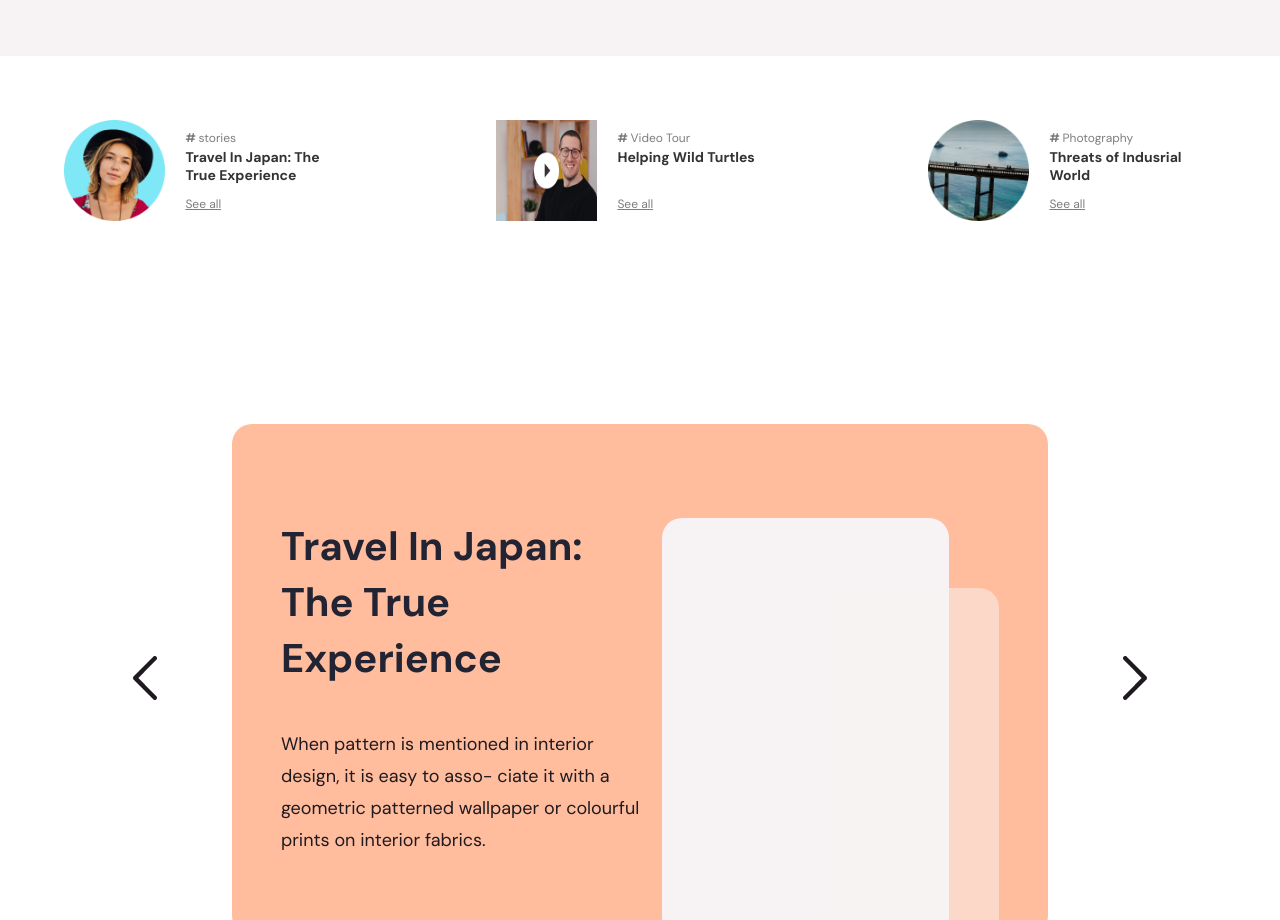
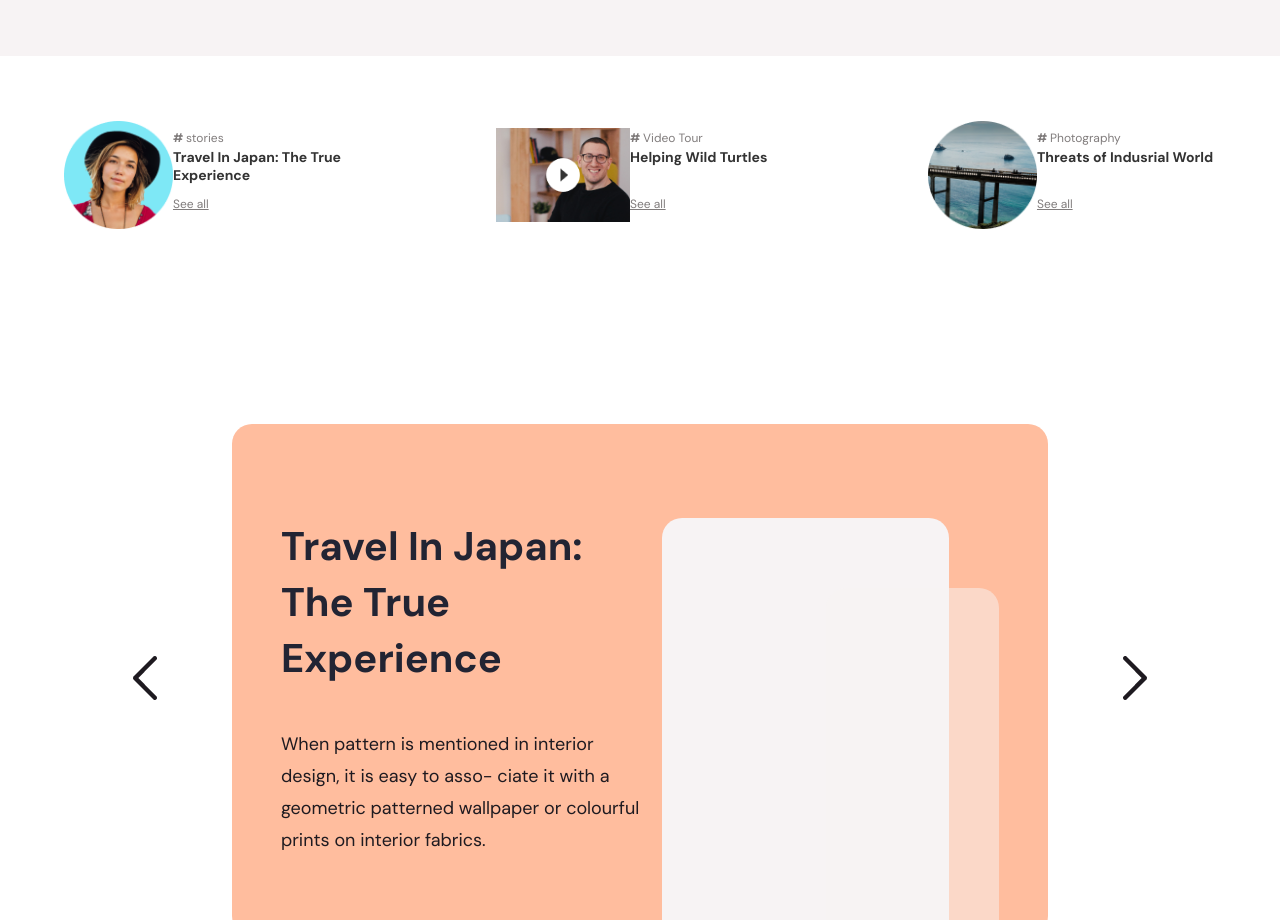
Before and after one commit to DY-JS/next-nature, a Next.js app: page / in a window 1280 px wide. Shown: the part 940-1860 px from the top of the page. Built offline with nearby package versions, Linux system fonts and the light colour scheme.

Commit message:
Fix img styles

```diff
--- a/components/Traveles.jsx
+++ b/components/Traveles.jsx
@@ -63,8 +63,8 @@ export default function Traveles({ placesRef }) {
       <div className={styles.traveles__top}>
         {content.map(({ id, image, hashtag, title }) => (
           <div key={id} className={styles.traveles__item}>
-            <div className={styles.traveles__img}>
-              <Image width={112} height={112} src={image} alt="photo" />
+            <div className={styles.traveles__imgcontainer}>
+              <Image className={styles.traveles__img} src={image} alt="photo" />
             </div>
             <div className={styles.traveles__description}>
               <p className={styles.traveles__hash}>
```
